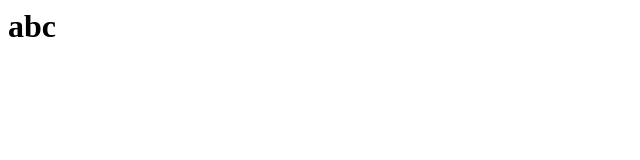
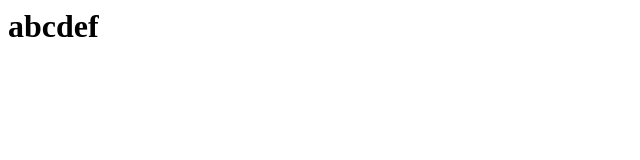
Before and after one commit to ryunosukef/my-site-github, a plain HTML site: page docs/index.html in a window 1280 px wide. Shown: the full height of the page, 0-640 px from the left. Drawn offline with Linux system fonts and the light colour scheme.

Commit message:
mod  index.html

```diff
--- a/docs/index.html
+++ b/docs/index.html
@@ -3,6 +3,6 @@
   <title>abc</title>
 </head>
 <body>
-<h1>abc</h1>
+<h1>abcdef</h1>
 </body>
 </html>
```
